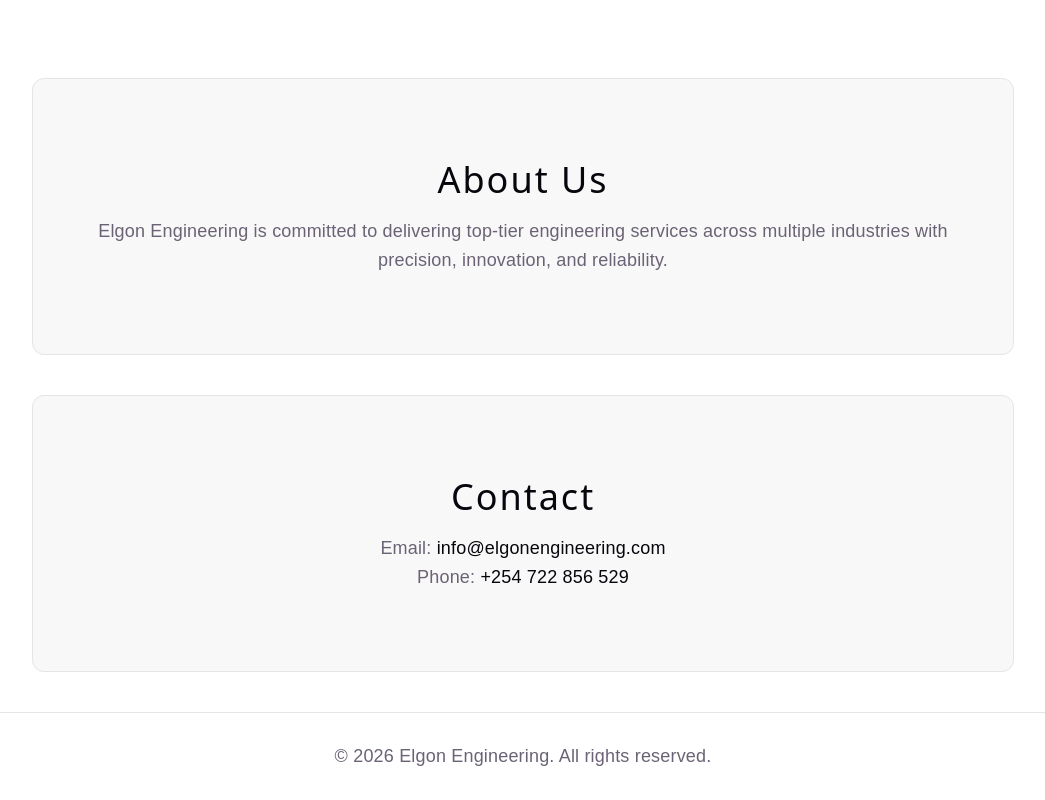
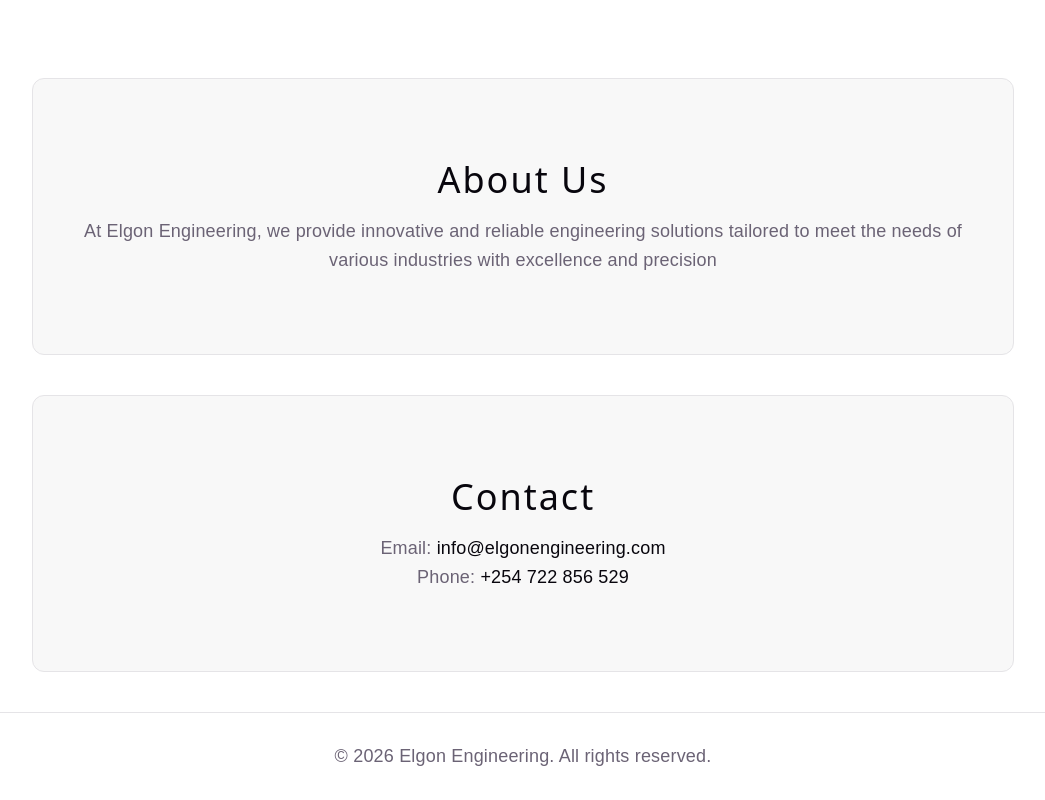
Before and after one commit to nickndeda/elgon-engineering, a React (Vite) app: page / in a window 1280 px wide. Shown: the part 1323-2123 px from the top of the page, without its empty margins (117-1162 px from the left). Built offline with nearby package versions, Linux system fonts and the light colour scheme.

Commit message:
Refactor About Us description for clarity

```diff
--- a/src/App.jsx
+++ b/src/App.jsx
@@ -27,8 +27,7 @@
 >
   <h2>About Us</h2>
   <p>
-    Elgon Engineering is committed to delivering top-tier engineering
-    services across multiple industries with precision, innovation, and reliability.
+    At Elgon Engineering, we provide innovative and reliable engineering solutions tailored to meet the needs of various industries with excellence and precision
   </p>
 </motion.section>
 
```
